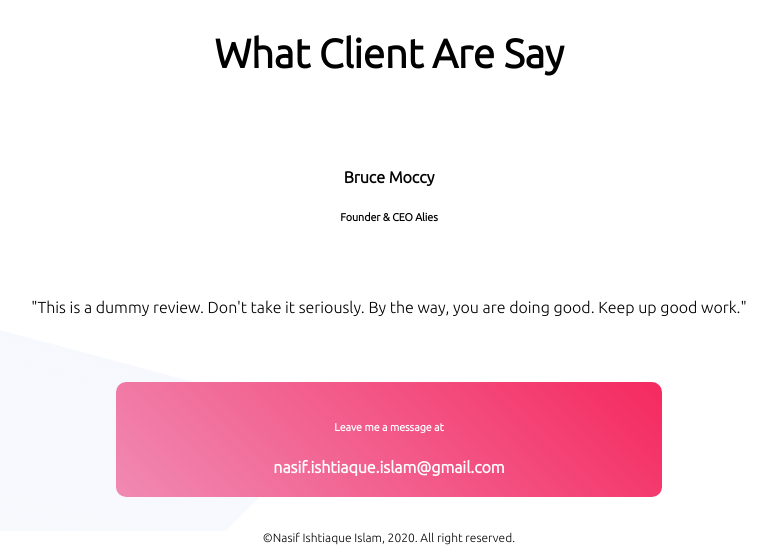
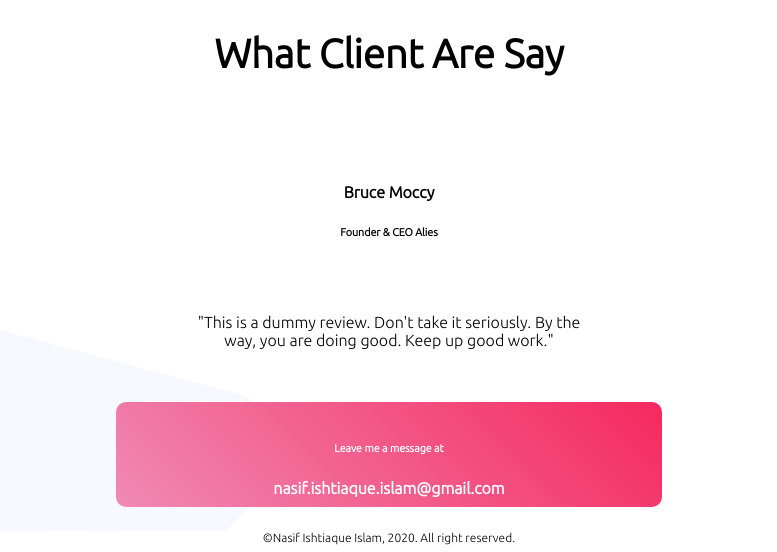
Before and after one commit to oi-nasif/beginnerPortfolio, a plain HTML site: page index.html in a window 1280 px wide. Shown: the part 1687-2239 px from the top of the page, without its empty margins (251-1028 px from the left). Drawn offline with Linux system fonts and the light colour scheme.

Commit message:
review edited

```diff
--- a/index.html
+++ b/index.html
@@ -48,14 +48,14 @@
 
     </section>
     <section class="open-review">
-        <div>
-            <h1>What Client Are Say</h1>
-            <br><br>
+        <h1>What Client Are Say</h1>
+        <br><br>
+        <div class ="review-section">
             <h4>Bruce Moccy</h4>
             <h6>Founder & CEO Alies</h6>
             <p id="review">"This is a dummy review. Don't take it seriously. By the way, you are doing good. Keep up good work."</p>
-
         </div>
+        <br><br><br><br><br><br><br>
         <div class="contact">
             <h6>Leave me a message at</h6>
             <h4>nasif.ishtiaque.islam@gmail.com</h4>
--- a/style.css
+++ b/style.css
@@ -63,12 +63,18 @@ section{
 #review{
     padding: 50px;
 }
+.review-section{
+    height: 100px;
+    width: 40%;
+    padding: 15px 20px;
+    margin: auto;
+}
 .contact {
     color: white;
     background-image: linear-gradient(45deg, #f08ab3, #f5295f);
     padding: 15px 20px;
     border-radius: 10px;
-    height: 85px;
+    height: 75px;
     width: 40%;
     margin: auto;
 }
```
Also changed, not shown: images/latest-work-bg.png.
